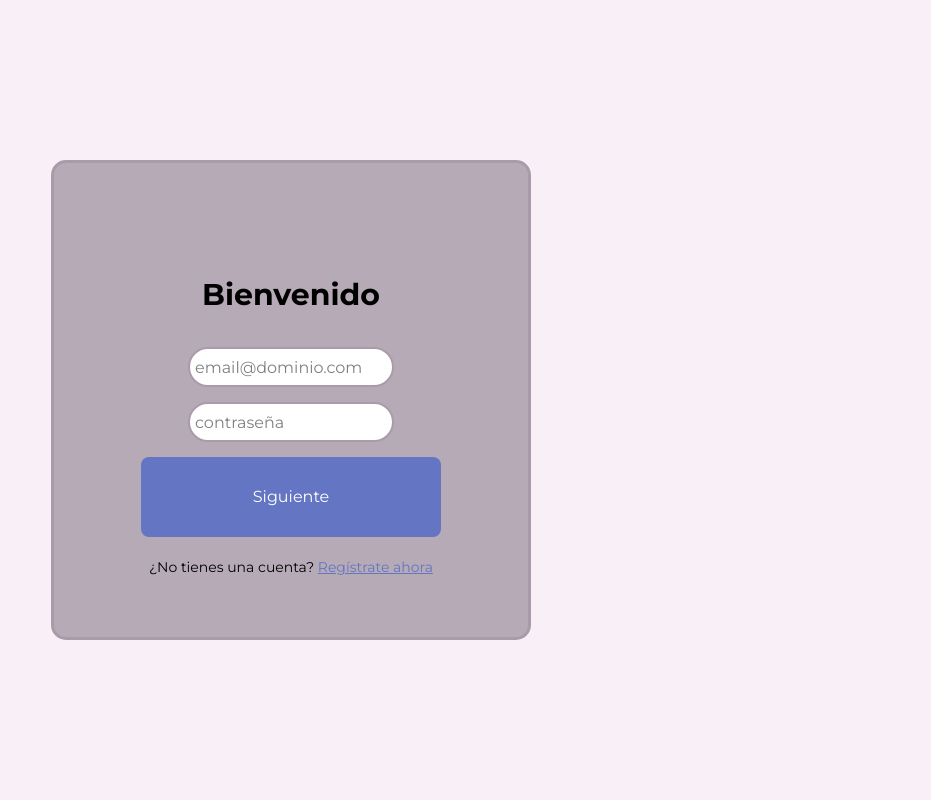
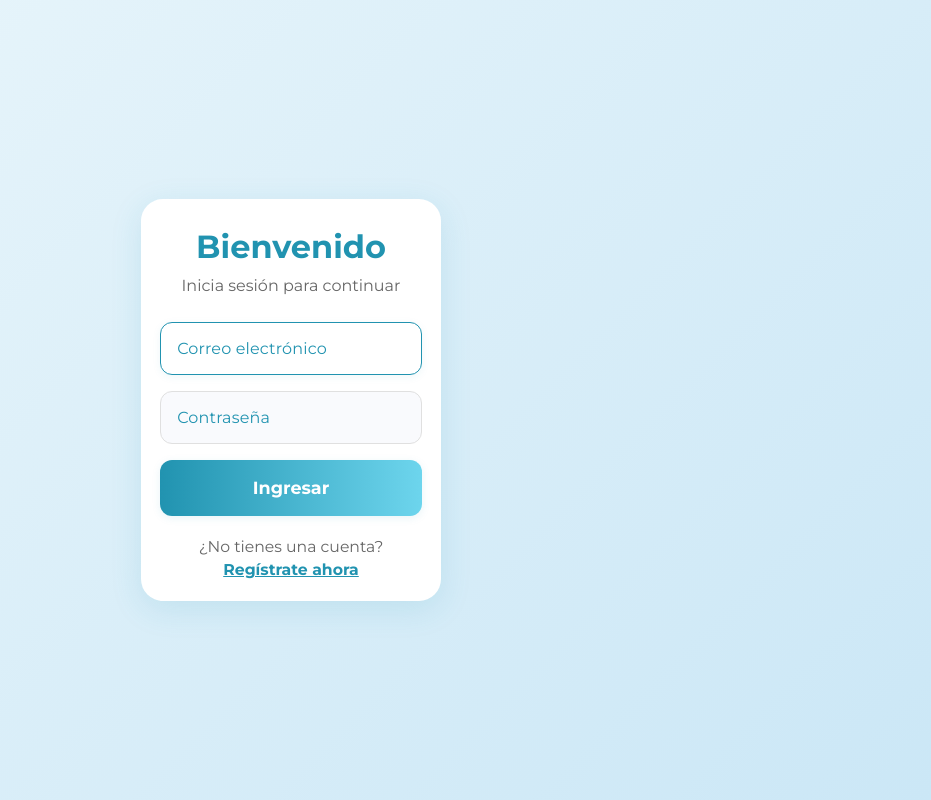
Before and after one commit to TomoCid/Proyecto-IS2-Equipo-4, a Next.js app: page / in a window 1280 px wide. Shown: the whole page, without its empty margins (349-1280 px from the left). Built offline with nearby package versions, Linux system fonts and the light colour scheme.

Commit message:
Cambios visuales en el login

```diff
--- a/src/pages/index.js
+++ b/src/pages/index.js
@@ -55,28 +55,31 @@ export default function Login() {
     router.push("/signup");
   }
 
-  return (
-    <div className={`${montserrat.className} ${styles.wrapper}`}>
-      <div className={styles.loginContainer}>
+return (
+  <div className={`${montserrat.className} ${styles.background}`}>
+    <div className={styles.centerContainer}>
+      <div className={styles.loginCard}>
         <div className={styles.welcomeText}>
           <h1>Bienvenido</h1>
+          <p className={styles.subtitle}>Inicia sesión para continuar</p>
         </div>
         <input
           className={styles.inputField}
           type="text"
-          placeholder="email@dominio.com"
+          placeholder="Correo electrónico"
           value={email}
           onChange={(e) => setEmail(e.target.value)}
+          autoFocus
         />
         <input
           className={styles.inputField}
           type="password"
-          placeholder="contraseña"
+          placeholder="Contraseña"
           value={password}
           onChange={(e) => setPassword(e.target.value)}
         />
         <button className={styles.nextButton} onClick={handleLogin}>
-          Siguiente
+          Ingresar
         </button>
         <p className={styles.registerText}>
           ¿No tienes una cuenta?{" "}
@@ -98,5 +101,6 @@ export default function Login() {
         />
       </div>
     </div>
-  );
+  </div>
+);
 }
--- a/src/pages/signup.js
+++ b/src/pages/signup.js
@@ -2,30 +2,36 @@ import { useState } from "react";
 import styles from "@/styles/login.module.css";
 import { useRouter } from "next/router";
 import { Montserrat } from "next/font/google";
-import { toast } from "react-toastify";
-import { ToastContainer } from "react-toastify";
+import { toast, ToastContainer } from "react-toastify";
 
 const montserrat = Montserrat({
   subsets: ["latin"],
   weight: ["400", "700"],
 });
-
 // Función para validar el formato del correo electrónico
 function EmailIsValid(mail) {
   const emailRegex = /\b[A-Z0-9._%+-]+@[A-Z0-9.-]+\.[A-Z]{2,}\b/i;
   return emailRegex.test(mail);
 }
-
 export default function Signup() {
   const [email, setEmail] = useState("");
+  const [username, setUsername] = useState("");
   const [password, setPassword] = useState("");
-  const [username, setUsername] = useState("");
+  const [confirm, setConfirm] = useState("");
   const router = useRouter();
 
   // Función para manejar el registro
   async function handleSignup() {
+    if (!username || !email || !password || !confirm) {
+      toast.error("Por favor, completa todos los campos.");
+      return;
+    }
     if (!EmailIsValid(email)) {
-      toast.error("Email inválido");
+      toast.error("El correo electrónico no es válido.");
+      return;
+    }
+    if (password !== confirm) {
+      toast.error("Las contraseñas no coinciden.");
       return;
     }
     if (username.length < 1) {
@@ -36,28 +42,18 @@ export default function Signup() {
       toast.error("La contraseña debe tener al menos 8 caracteres.");
       return;
     }
-
     try {
       const response = await fetch("/api/auth/register", {
         method: "POST",
-        headers: {
-          "Content-Type": "application/json",
-        },
-        body: JSON.stringify({ email, password, username }),
+        headers: { "Content-Type": "application/json" },
+        body: JSON.stringify({ email, username, password }),
       });
-
       if (!response.ok) {
         const errorData = await response.json();
-        throw new Error(errorData.error || "Error al registrar usuario");
+        throw new Error(errorData.error || "Error al registrar");
       }
-
-      const data = await response.json();
-      console.log("Usuario registrado:", data);
-
-      toast.success("Cuenta creada exitosamente");
-      setTimeout(() => {
-        router.push("/"); // Redirige al usuario después del registro
-      }, 2100);
+      toast.success("Registro exitoso");
+      setTimeout(() => router.push("/"), 1500);
     } catch (err) {
       console.error("Error en el registro:", err.message);
       toast.error(err.message);
@@ -65,35 +61,54 @@ export default function Signup() {
   }
 
   return (
-    <div className={`${montserrat.className} ${styles.wrapper}`}>
-      <div className={styles.loginContainer}>
+    <div className={`${montserrat.className} ${styles.background}`}>
+      <div className={styles.centerContainer}>
+        <div className={styles.loginCard}>
           <div className={styles.welcomeText}>
-          <h1>Registrarse</h1>
+            <h1>Crear cuenta</h1>
+            <p className={styles.subtitle}>Regístrate para comenzar</p>
           </div>
           <input
             className={styles.inputField}
             type="text"
-          placeholder="email@dominio.com"
+            placeholder="Nombre"
+            value={username}
+            onChange={(e) => setUsername(e.target.value)}
+            autoFocus
+          />
+          <input
+            className={styles.inputField}
+            type="email"
+            placeholder="Correo electrónico"
             value={email}
             onChange={(e) => setEmail(e.target.value)}
           />
           <input
             className={styles.inputField}
-          type="text"
-          placeholder="usuario"
-          value={username}
-          onChange={(e) => setUsername(e.target.value)}
+            type="password"
+            placeholder="Contraseña"
+            value={password}
+            onChange={(e) => setPassword(e.target.value)}
           />
           <input
             className={styles.inputField}
             type="password"
-          placeholder="contraseña"
-          value={password}
-          onChange={(e) => setPassword(e.target.value)}
+            placeholder="Confirmar contraseña"
+            value={confirm}
+            onChange={(e) => setConfirm(e.target.value)}
           />
           <button className={styles.nextButton} onClick={handleSignup}>
-          Confirmar
+            Registrarme
           </button>
+          <p className={styles.registerText}>
+            ¿Ya tienes una cuenta?{" "}
+            <span
+              className={styles.registerLink}
+              onClick={() => router.push("/")}
+            >
+              Inicia sesión
+            </span>
+          </p>
           <ToastContainer
             position="top-right"
             autoClose={1500}
@@ -105,5 +120,6 @@ export default function Signup() {
           />
         </div>
       </div>
+    </div>
   );
 }
--- a/src/styles/login.module.css
+++ b/src/styles/login.module.css
@@ -1,73 +1,114 @@
-
-.wrapper {
-    background-color: #f9f0f7;
-    color: #000000;
-    width: 100%;
+.background {
   min-height: 100vh;
-}
-
-.loginContainer {
+  width: 100vw;
+  background: linear-gradient(135deg, #eaf6fb 0%, #cbe7f6 100%);
   display: flex;
   align-items: center;
   justify-content: center;
-    padding-top: 50px;
-    border-radius: 15px;
-    background-color: #b5aab5;
-    height: 60vh;
-    width: 60vh;
-    flex-direction: column;
-    position: absolute;
-    top: 50%;
-    left: 50%;
-    transform: translate(-50%, -50%);
-    overflow: hidden;
-    border: 3px solid #aa9baa;
 }
 
-.welcomeText {
-    font-weight: bold;
-    font-size: 30px;
-    margin-bottom: 30px;
-    justify-content:left;
+.centerContainer {
+  width: 100vw;
+  height: 100vh;
+  display: flex;
+  align-items: center;
+  justify-content: center;
+}
+
+.loginCard {
+  background: #fff;
+  border-radius: 22px;
+  box-shadow: 0 8px 32px 0 rgba(33, 147, 176, 0.13);
+  padding: 1.5rem 1.2rem 1.2rem 1.2rem;
+  width: 100%;
+  max-width: 300px;
+  display: flex;
+  flex-direction: column;
+  align-items: center;
+  animation: fadeIn 0.7s;
+}
+
+@keyframes fadeIn {
+  from { opacity: 0; transform: translateY(30px);}
+  to { opacity: 1; transform: translateY(0);}
+}
+
+.welcomeText h1 {
+  font-size: 2rem;
+  font-weight: 700;
+  color: #2193b0;
+  margin-bottom: 0.2rem;
+  text-align: center;
+}
+
+.subtitle {
+  color: #666;
+  font-size: 1rem;
+  margin-bottom: 1.5rem;
+  text-align: center;
 }
 
 .inputField {
-    height: 40px;
-    padding: 5px;
-    color: black;
-    background-color: white;
-    margin-bottom: 15px;
-    border-radius: 20px;
-    border: 2px solid #aa9baa;
+  width: 100%;
+  padding: 0.85rem 1rem;
+  margin-bottom: 1rem;
+  border: 1.5px solid #e0e0e0;
+  border-radius: 12px;
+  font-size: 1rem;
+color: #17627a; /* Azul oscuro, bien visible */
+  background: #f9fafd;
+  transition: border 0.2s, box-shadow 0.2s;
+  outline: none;
+}
+
+.inputField:focus {
+  border: 1.5px solid #2193b0;
+  background: #fff;
+  box-shadow: 0 2px 8px rgba(33,147,176,0.07);
+}
+
+.inputField::placeholder {
+  color: #2193b0;
+  opacity: 1;
+  font-weight: 500;
+  letter-spacing: 0.01em;
 }
 
 .nextButton {
-    padding: 12px;
-    background-color: #6475c3;
-    color: white;
+  width: 100%;
+  padding: 0.9rem 0;
+  background: linear-gradient(90deg, #2193b0 0%, #6dd5ed 100%);
+  color: #fff;
+  font-size: 1.1rem;
+  font-weight: 700;
   border: none;
-    border-radius: 8px;
+  border-radius: 12px;
+  margin-bottom: 1.2rem;
   cursor: pointer;
-    width: 300px;
-    height: 80px;
-    box-sizing: border-box;
+  transition: background 0.2s, transform 0.1s;
+  box-shadow: 0 2px 8px rgba(33,147,176,0.10);
 }
 
 .nextButton:hover {
-    background-color: #425298;
+  background: linear-gradient(90deg, #6dd5ed 0%, #2193b0 100%);
+  transform: translateY(-2px) scale(1.03);
 }
 
 .registerText {
-    margin-top: 20px;
-    font-size: 14px;
+  color: #666;
+  font-size: 0.98rem;
+  text-align: center;
 }
 
 .registerLink {
-    color: #6475c3;
+  color: #2193b0;
+  font-weight: 700;
   cursor: pointer;
+  transition: text-decoration 0.2s;
   text-decoration: underline;
 }
 
 .registerLink:hover {
-    color: #425298;
+  color: #17627a;
+  text-decoration: underline wavy;
 }
```
Lines whose indentation alone changed are shown as unchanged.
